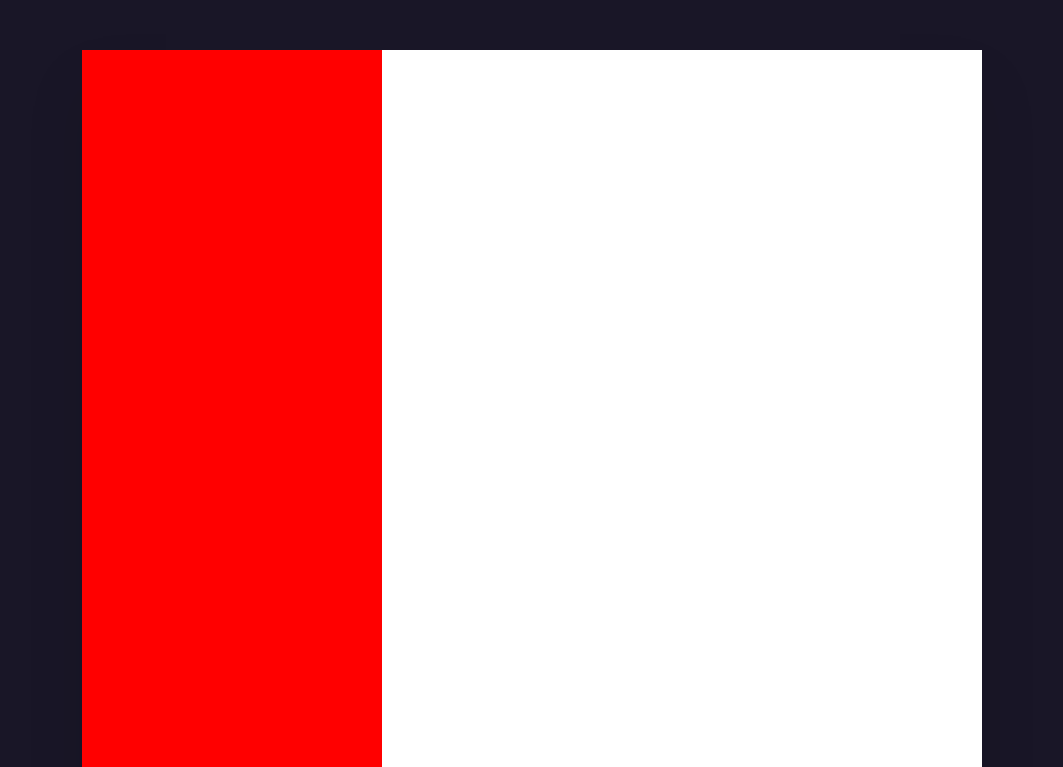
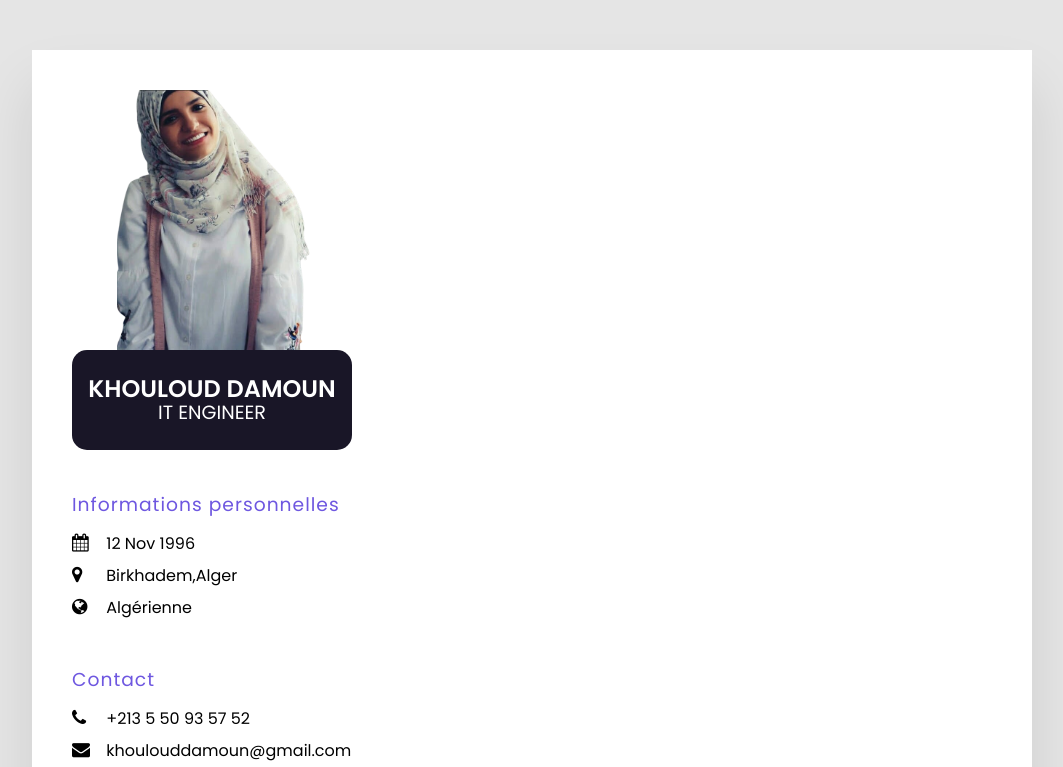
Before and after one commit to khoulouddn/portfolio-website, a plain HTML site: page CV.html in a window 1280 px wide. Shown: the top 767 px of the page, without its empty margins (108-1171 px from the left). Drawn offline with nearby package versions, Linux system fonts and the light colour scheme.

Commit message:
left side

```diff
--- a/CV.html
+++ b/CV.html
@@ -5,11 +5,7 @@
         <meta name="viewport" content="width=device-width, initial-scale=1.0">
         <link rel="shortcut icon" href="assets/img/perfil.png" type="image/x-icon">
 
-    <!--==================== UNICONS ====================-->
-    <link rel="stylesheet" href="https://unicons.iconscout.com/release/v4.0.0/css/line.css">
-
-    <!--==================== SWIPER CSS ====================-->
-    <link rel="stylesheet" href="assets/css/swiper-bundle.min.css">
+        <link rel="stylesheet" href="https://cdnjs.cloudflare.com/ajax/libs/font-awesome/4.7.0/css/font-awesome.css" integrity="sha512-5A8nwdMOWrSz20fDsjczgUidUBR8liPYU+WymTZP1lmY9G6Oc7HlZv156XqnsgNUzTyMefFTcsFH/tnJE/+xBg==" crossorigin="anonymous" referrerpolicy="no-referrer" />
 
     <!--==================== CSS ====================-->
     <link rel="stylesheet" href="assets/css/cvcss.css">
@@ -18,8 +14,91 @@
     </head>
     <body>
         <div class="container">
-            <div class="left-side"></div>
-            <div class="right-side"></div>
+            <div class="left-side">
+                <div class="profiletxt">
+                    <div class="proimg">
+                      <img src="assets/img/perfil.png" alt="">
+                    </div>
+                    <div class="protxt">
+                        <h2>Khouloud Damoun <br> <span>IT Engineer</span></h2>
+                    </div>
+                </div>
+
+                <div class="info">
+                    <h3 class="title">Informations personnelles</h3>
+                    <ul>
+                        <li>
+                          <span class="icon"><i class="fa fa-calendar" aria-hidden="true"></i></span>
+                            <span class="text">12 Nov 1996</span>
+                        </li>
+                        <li>
+                            <span class="icon"><i class="fa fa-map-marker" aria-hidden="true"></i></span>
+                            <span class="text">Birkhadem,Alger</span>
+                        </li>
+                        <li>
+                            <span class="icon"><i class="fa fa-globe" aria-hidden="true"></i></span>
+                            <span class="text">Algérienne</span>
+                        </li>
+                    </ul>
+
+                </div>
+
+                <div class="info">
+                    <h3 class="title">Contact</h3>
+                    <ul>
+                        <li>
+                          <span class="icon"><i class="fa fa-phone" aria-hidden="true"></i></i></span>
+                            <span class="text">+213 5 50 93 57 52</span>
+                        </li>
+                        <li>
+                            <span class="icon"><i class="fa fa-envelope" aria-hidden="true"></i></i></span>
+                            <span class="text">khoulouddamoun@gmail.com</span>
+                        </li>
+                        <li>
+                            <span class="icon"><i class="fa fa-linkedin-square" aria-hidden="true"></i></span>
+                            <span class="text">@khoulouddn</span>
+                        </li>
+                        <li>
+                            <span class="icon"><i class="fa fa-github" aria-hidden="true"></i></span>
+                            <span class="text">@khoulouddn</span>
+                        </li>
+                    </ul>
+                </div>
+
+                <div class="info">
+                <div class="lang">
+                    <h3 class="title">Langues maîtrisées</h3>
+                    <ul>
+                        <li>
+                            <span class="text">Arabe</span>
+                            <span class="percent">
+                                <div style="width: 99%;"></div>
+                            </span>
+                        </li>
+                        <li>
+                            <span class="text">Anglais</span>
+                            <span class="percent">
+                               <div style="width: 90%;"></div>
+                            </span>
+                        </li>
+                        <li>
+                            <span class="text">Français</span>
+                            <span class="percent">
+                                <div style="width: 80%;"></div>
+                            </span>
+                        </li>
+                    </ul>
+                </div>
+                </div>
+                <div class="info">
+                    <div class="lang">
+                        <h3 class="title">Portfolio</h3>
+
+                    </div>
+                    </div>
+            </div>
+            <div class="right-side">
+            </div>
         </div>
 
     </body>
--- a/assets/css/cvcss.css
+++ b/assets/css/cvcss.css
@@ -9,7 +9,7 @@
 }
 
 body{
-    background: hsl(250, 28%, 12%);
+    background: #e5e5e5;
     display: flex;
     justify-content: center;
     align-items: center;
@@ -19,7 +19,7 @@ body{
 .container{
     position: relative;
     width: 100%;
-    max-width: 900px;
+    max-width: 1000px;
     min-height: 1000px;
     margin: 50px;
     background: #fff;
@@ -31,10 +31,106 @@ body{
 .container .left-side{
    position: relative;
    padding: 40px;
-   background: red;
 }
 
-.container .right-side{
+ .profiletxt{
+  position: relative;
+  display: flex;
+  flex-direction: column;
+  align-items: center;
+
+ }
+
+ .profiletxt .proimg{
+     position: relative;
+     width: 260px;
+     height: 260px;
+     overflow: hidden;
+ }
+
+ .profiletxt .proimg img{
+    position: absolute;
+    top: 0;
+    margin-left: 35px;
+    width: 100%;
+    height: 100%;
+    object-fit: cover;
+ }
+ .profiletxt .protxt{
+     background: hsl(250, 28%, 12%);
+     width: 280px;
+     height: 100px;
+     border-radius: 15px;
+ }
+ .profiletxt h2{
+     color: #fff;
+     padding: 8px;
+     font-size: 1.5rem;
+     margin-top: 20px;
+     text-transform: uppercase;
+     text-align: center;
+     font-weight: 600;
+     line-height: 1.4rem;
+ }
+
+ .profiletxt h2 span{
+     font-size: 0.8em;
+     font-weight: 300;
+ }
+
+ .info{
+     padding-top: 40px;
+ }
+ .title{
+     color:hsl(250, 69%, 61%) ;
+     font-weight: 200;
+     letter-spacing: 1px;
+     margin-bottom: 10px;
+ }
+
+ .info ul{
+     position: relative;
+ }
+
+ .info ul li
+ {
+     position: relative;
+     list-style: none;
+     cursor: pointer;
+     margin: 5px 0;
+ }
+
+ .info ul li .icon{
+     display: inline-block;
+     width: 30px;
+     font-size: 18px;
+     color: black;
+ }
+
+ .info ul li span {
+     color: black;
+     font-weight: 200;
+ }
+
+ .info .lang .percent{
+     position: relative;
+     width: 100%;
+     height: 6px;
+     background:hsl(250, 28%, 12%);
+     display: block;
+     border-radius: .25rem;
+ }
+
+ .info .lang .percent div{
+     position: absolute;
+     top: 0;
+     left: 0;
+     height: 100%;
+     border-radius: .25rem;
+     background: hsl(250, 69%, 61%);
+ }
+
+ .container .right-side{
     position: relative;
     padding: 40px;
  }
```
